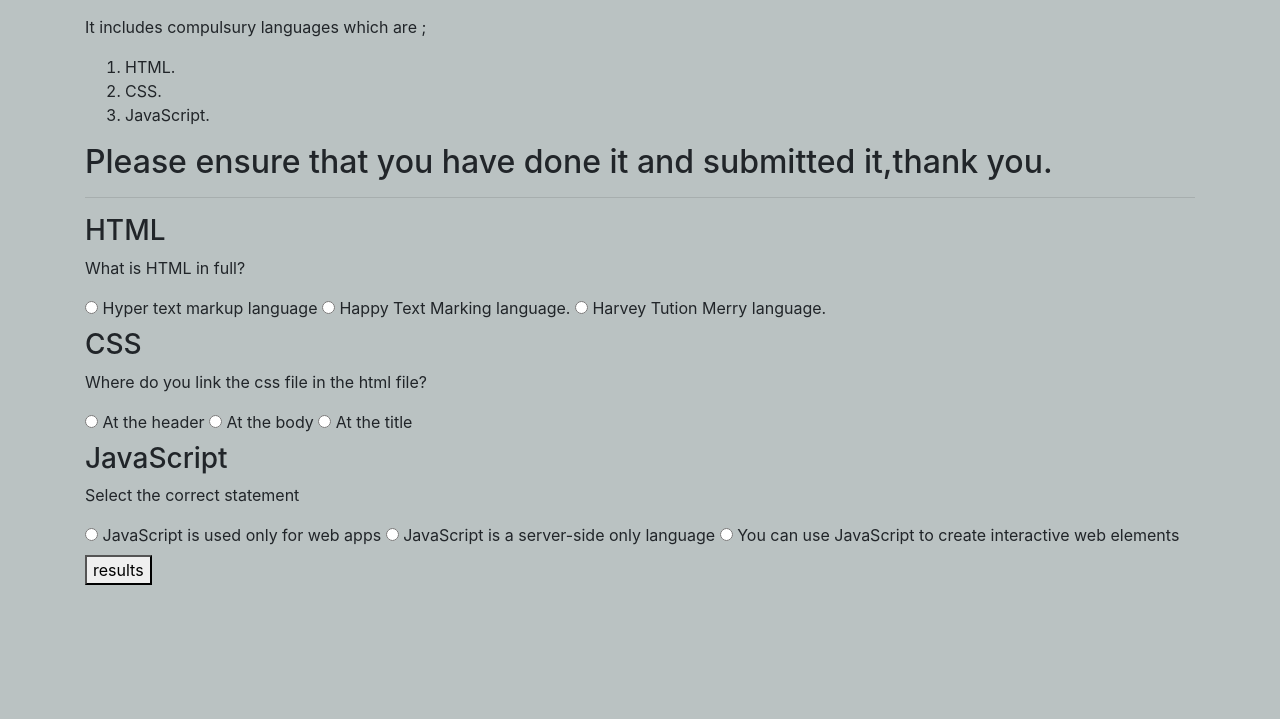
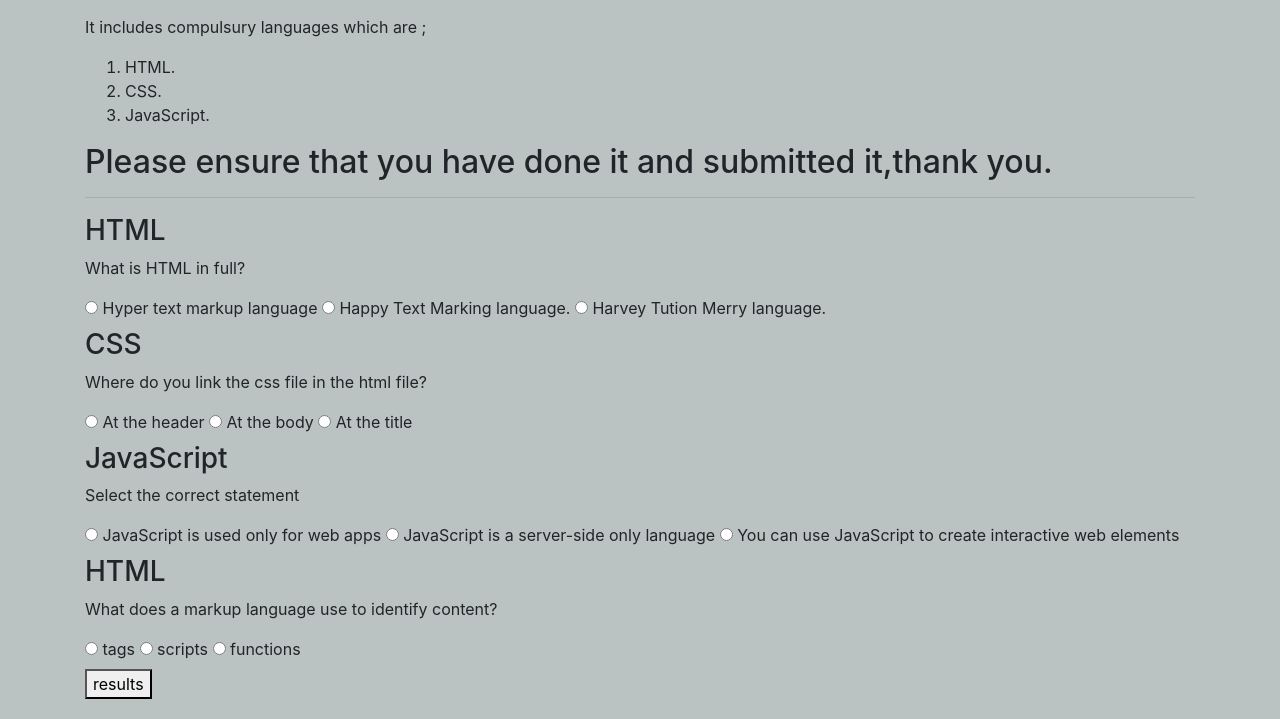
Before and after one commit to joshuaagega/Quiz-Board, a plain HTML site: page index.html in a window 1280 px wide. Shown: the part 81-800 px from the top of the page. Drawn offline with nearby package versions, Linux system fonts and the light colour scheme.

```diff
--- a/index.html
+++ b/index.html
@@ -65,7 +65,22 @@
         <input class="quiz" type="radio" name="javascript" value="10">
         You can use JavaScript to create interactive web elements
       </label>
-      <br>
+      <h3>HTML</h3>
+      <p>What does a markup language use to identify content? </p>
+      <label>
+
+        <input class="quiz" type="radio" name="html2" value="10">
+        tags
+      </label>
+      <label>
+        <input class="quiz" type="radio" name="html2" value="0">
+        scripts
+      </label>
+      <label>
+        <input class="quiz" type="radio" name="html2" value="0">
+        functions
+      </label>
+    <br>
 
       <button type="submit" name="button" id="submit">results</button>
 
--- a/js/script.js
+++ b/js/script.js
@@ -6,7 +6,8 @@
     var number1 = parseInt($("input:radio[name=html]:checked").val());
     var number2 = parseInt($("input:radio[name=css]:checked").val());
     var number3 = parseInt($("input:radio[name=javascript]:checked").val());
-    var finalnumber = parseInt((number1 + number2 + number3));
+    var number4 = parseInt($("input:radio[name=html2]:checked").val());
+    var finalnumber = parseInt((number1 + number2 + number3 + number4);
     $("#output1").text(finalnumber);
 
   });
```
